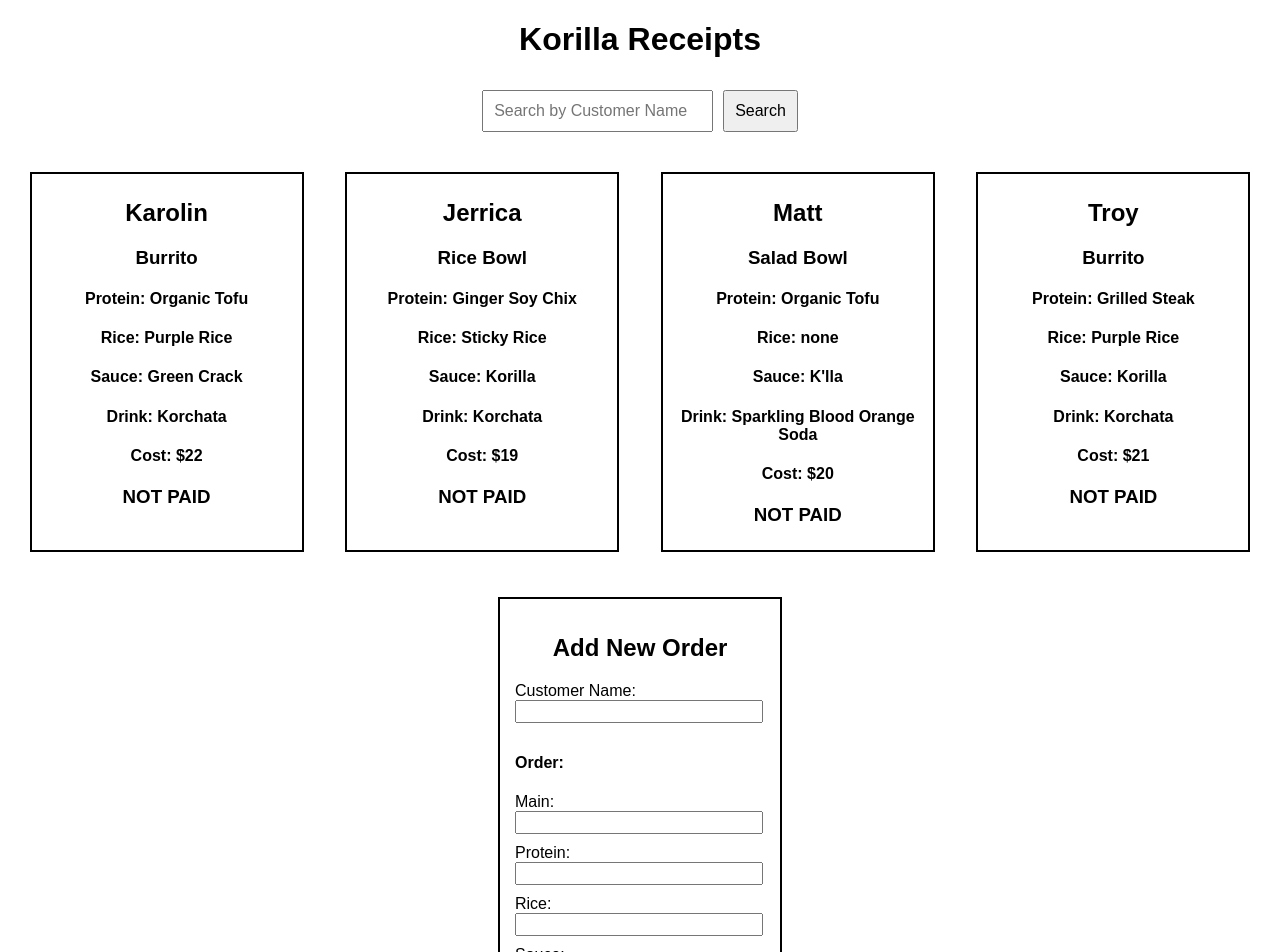
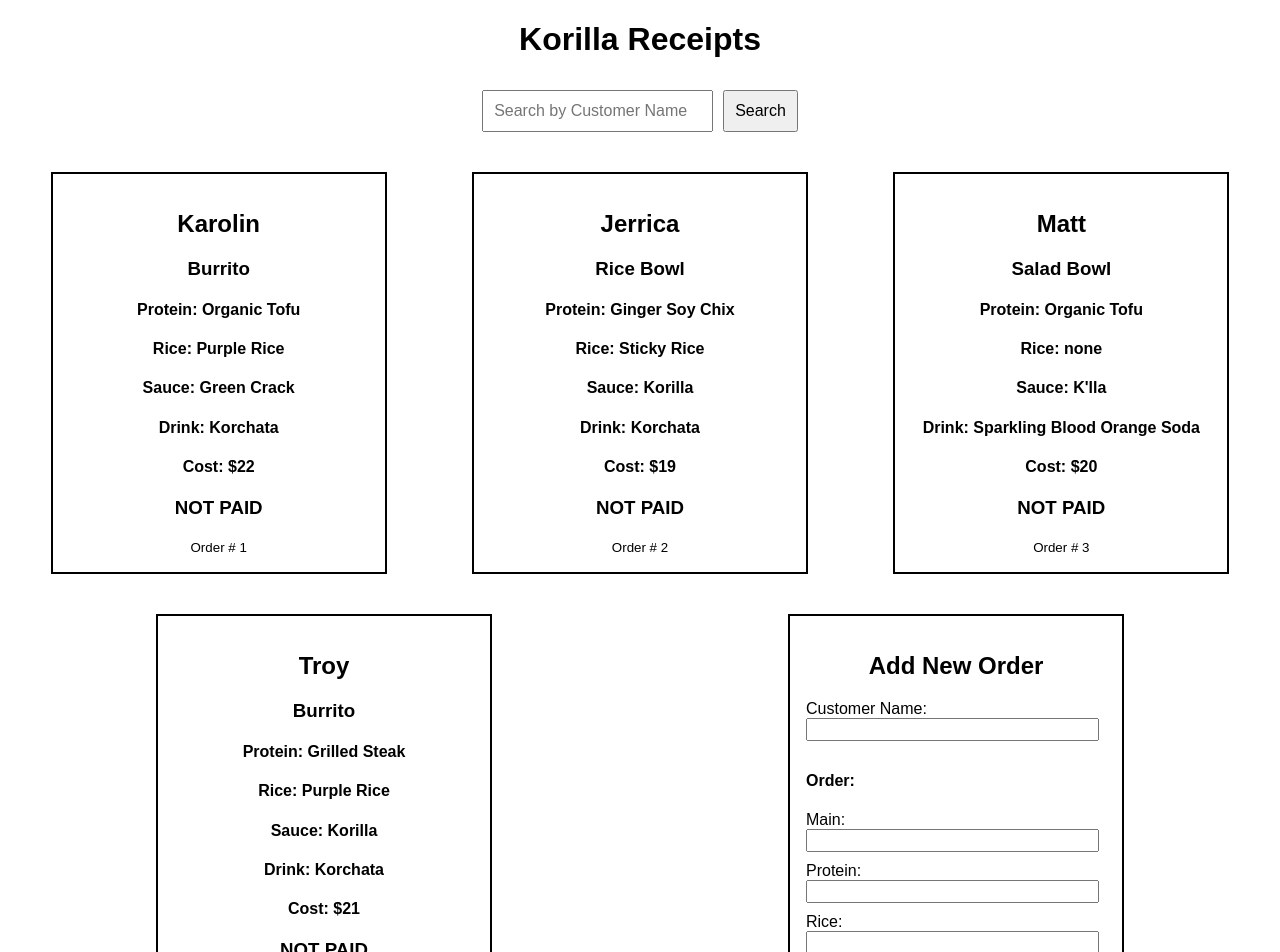
Before and after one commit to jajoyce/React-Korilla-Receipts, a React (Create React App) app: page / in a window 1280 px wide. Shown: the top 952 px of the page. Built offline with nearby package versions, Linux system fonts and the light colour scheme.

Commit message:
Add id to new receipt. Render form in receipts flexbox. Assign new id value to each new order when added to receipts data based on last id. Move new receipt form to render in receipts flexbox. Refactor, update, and debug.

```diff
--- a/src/App.js
+++ b/src/App.js
@@ -21,15 +21,20 @@ export default function App() {
   };
 
   const addReceipt = (newReceipt) => {
-    setReceipts((receipts) => [...receipts, newReceipt]);
+    const lastReceiptID = receipts[receipts.length - 1].id;
+    newReceipt.id = lastReceiptID + 1;
+    const newReceiptCopy = Object.assign({}, newReceipt);
+    setReceipts((receipts) => [...receipts, newReceiptCopy]);
   };
 
   return (
     <div className="App">
       <h1>Korilla Receipts</h1>
       <SearchForm search={searchReceipts} />
-      <Receipts receipts={receipts} />
-      <NewReceiptForm addReceipt={addReceipt} />
+      <div className="receipts-container">
+        <Receipts receipts={receipts} />
+        <NewReceiptForm addReceipt={addReceipt} />
+      </div>
     </div>
   );
 }
--- a/src/components/NewReceiptForm.js
+++ b/src/components/NewReceiptForm.js
@@ -36,6 +36,18 @@ function NewReceiptForm({ addReceipt }) {
   const handleSubmit = (e) => {
     e.preventDefault();
     addReceipt(newReceipt);
+    setNewReceipt({
+      person: "",
+      order: {
+        main: "",
+        protein: "",
+        rice: "",
+        sauce: "",
+        drink: "",
+        cost: 0
+      },
+      paid: false
+    });
   };
 
   return (
--- a/src/components/Receipt.js
+++ b/src/components/Receipt.js
@@ -19,6 +19,7 @@ function Receipt({ receipt }) {
       <h3 className="click-paid" onClick={handleClick}>
         {paid ? "PAID" : "NOT PAID"}
       </h3>
+      <small>Order # {receipt.id}</small>
     </div>
   );
 }
--- a/src/components/Receipts.js
+++ b/src/components/Receipts.js
@@ -2,13 +2,9 @@ import React from "react";
 import Receipt from "./Receipt";
 
 function Receipts({ receipts }) {
-  return (
-    <div className="receipts-container">
-      {receipts.map((receipt, index) => (
-        <Receipt receipt={receipt} key={index} />
-      ))}
-    </div>
-  );
+  return receipts.map((receipt, index) => (
+    <Receipt receipt={receipt} key={index} />
+  ));
 }
 
 export default Receipts;
--- a/src/styles.css
+++ b/src/styles.css
@@ -1,21 +1,6 @@
 .App {
   font-family: sans-serif;
   text-align: center;
-}
-
-.receipts-container {
-  display: flex;
-  flex-wrap: wrap;
-  justify-content: space-evenly;
-  margin-top: 10px;
-}
-
-.receipt {
-  width: 25%;
-  max-width: 260px;
-  margin: 20px;
-  padding: 5px;
-  border: 2px solid #000;
 }
 
 .search-form input {
@@ -32,13 +17,27 @@
   cursor: pointer;
 }
 
+.receipts-container {
+  display: flex;
+  flex-wrap: wrap;
+  justify-content: space-around;
+  margin-top: 10px;
+}
+
+.receipt,
 .new-receipt-form {
-  width: 40%;
-  min-width: 0px;
-  max-width: 250px;
-  margin: 25px auto 50px;
-  padding: 15px;
   border: 2px solid #000;
+  width: 30%;
+  min-width: 260px;
+  max-width: 300px;
+  margin: 20px 10px;
+  padding: 16px;
+}
+
+.receipt {
+}
+
+.new-receipt-form {
 }
 
 .new-receipt-form form {
@@ -52,7 +51,7 @@
 
 .new-receipt-form input[type="text"],
 .new-receipt-form input[type="number"] {
-  min-width: 240px;
+  min-width: 95%;
 }
 
 .new-receipt-form input[type="submit"] {
```
